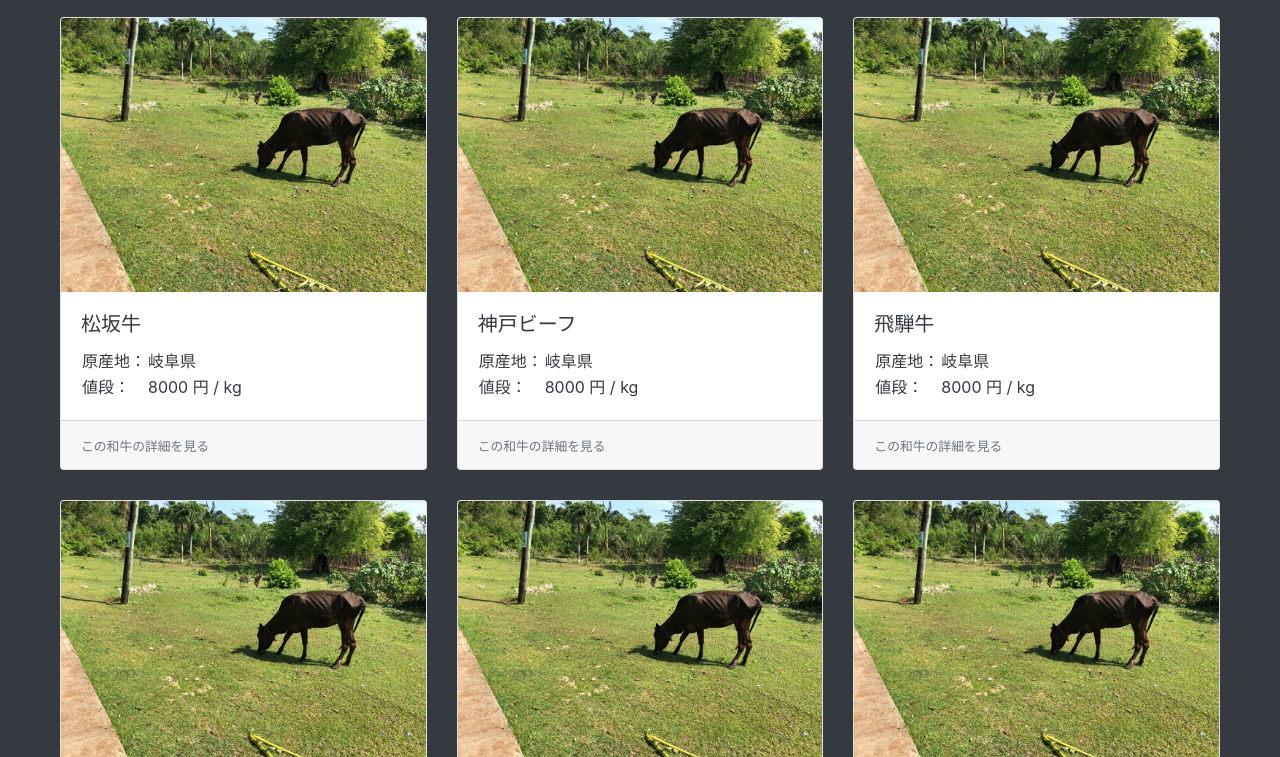
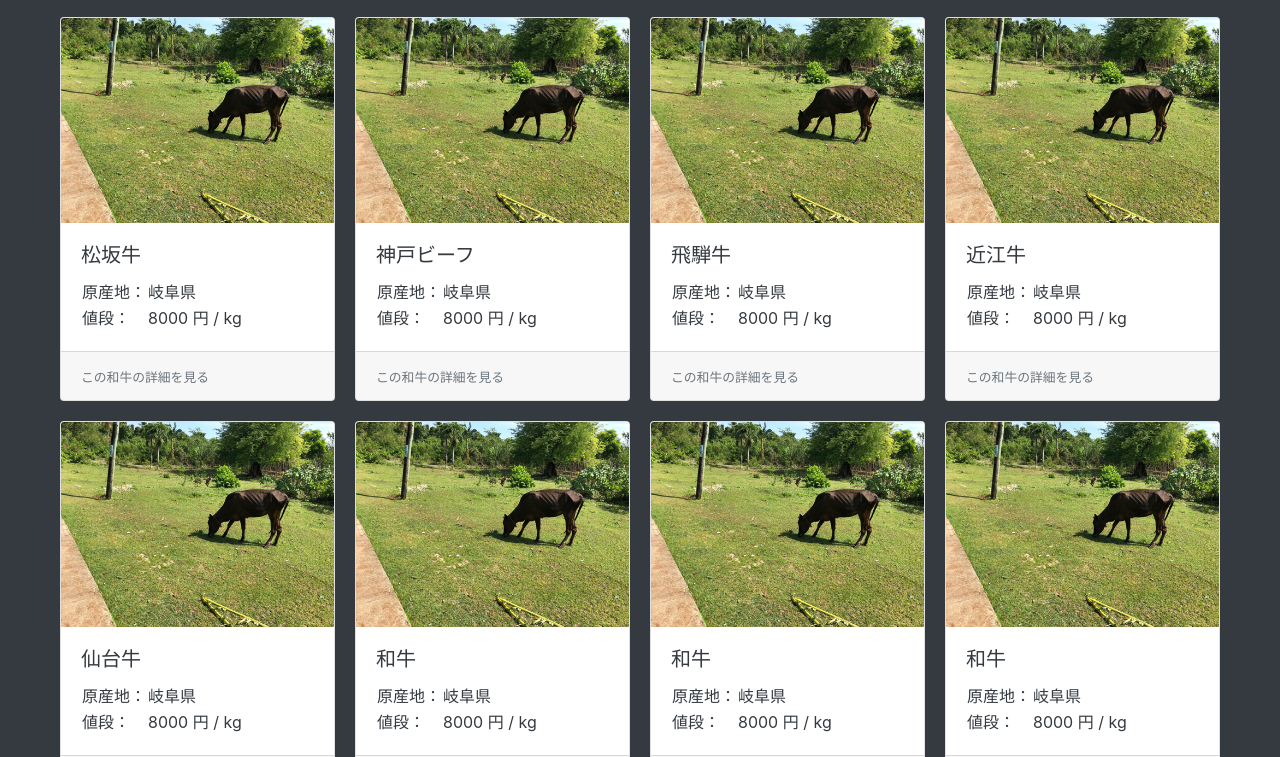
Before and after one commit to lennon0511p/wagyu_price, a plain HTML site: page index.html in a window 1280 px wide. Shown: the part 43-800 px from the top of the page. Drawn offline with Linux system fonts and the light colour scheme.

Commit message:
１行当たりのカード枚数を４枚に変更

```diff
--- a/css/style.css
+++ b/css/style.css
@@ -19,6 +19,23 @@ p {
   max-width: 1200px;
   margin: 0 auto;
   padding: 0 20px;
+}
+
+.result {
+  padding: 60px 20px 20px;
+  display: grid;
+  grid-template-columns: repeat(4, 1fr);
+  gap: 20px;
+}
+
+.card-deck.row {
+  display: contents;
+}
+
+.result .card {
+  margin: 0;
+  width: 100%;
+  color: #343a40;
 }
 
 .result {
--- a/index.html
+++ b/index.html
@@ -87,6 +87,44 @@
       </a>
     </div>
     <div class="card-deck row">
+      <a href="#" class="card">
+        <img class="card-img-top" src="img/ph_beaf.jpg">
+        <div class="card-body">
+          <h5 class="card-title">近江牛</h5>
+          <table>
+            <tr>
+              <td>原産地： </td>
+              <td>岐阜県</td>
+            </tr>
+            <tr>
+              <td>値段： </td>
+              <td>8000 円 / kg</td>
+            </tr>
+          </table>
+        </div>
+        <div class="card-footer">
+          <small class="text-muted">この和牛の詳細を見る</small>
+        </div>
+      </a>
+      <a href="#" class="card">
+        <img class="card-img-top" src="img/ph_beaf.jpg">
+        <div class="card-body">
+          <h5 class="card-title">仙台牛</h5>
+          <table>
+            <tr>
+              <td>原産地： </td>
+              <td>岐阜県</td>
+            </tr>
+            <tr>
+              <td>値段： </td>
+              <td>8000 円 / kg</td>
+            </tr>
+          </table>
+        </div>
+        <div class="card-footer">
+          <small class="text-muted">この和牛の詳細を見る</small>
+        </div>
+      </a>
       <a href="#" class="card">
         <img class="card-img-top" src="img/ph_beaf.jpg">
         <div class="card-body">
```
